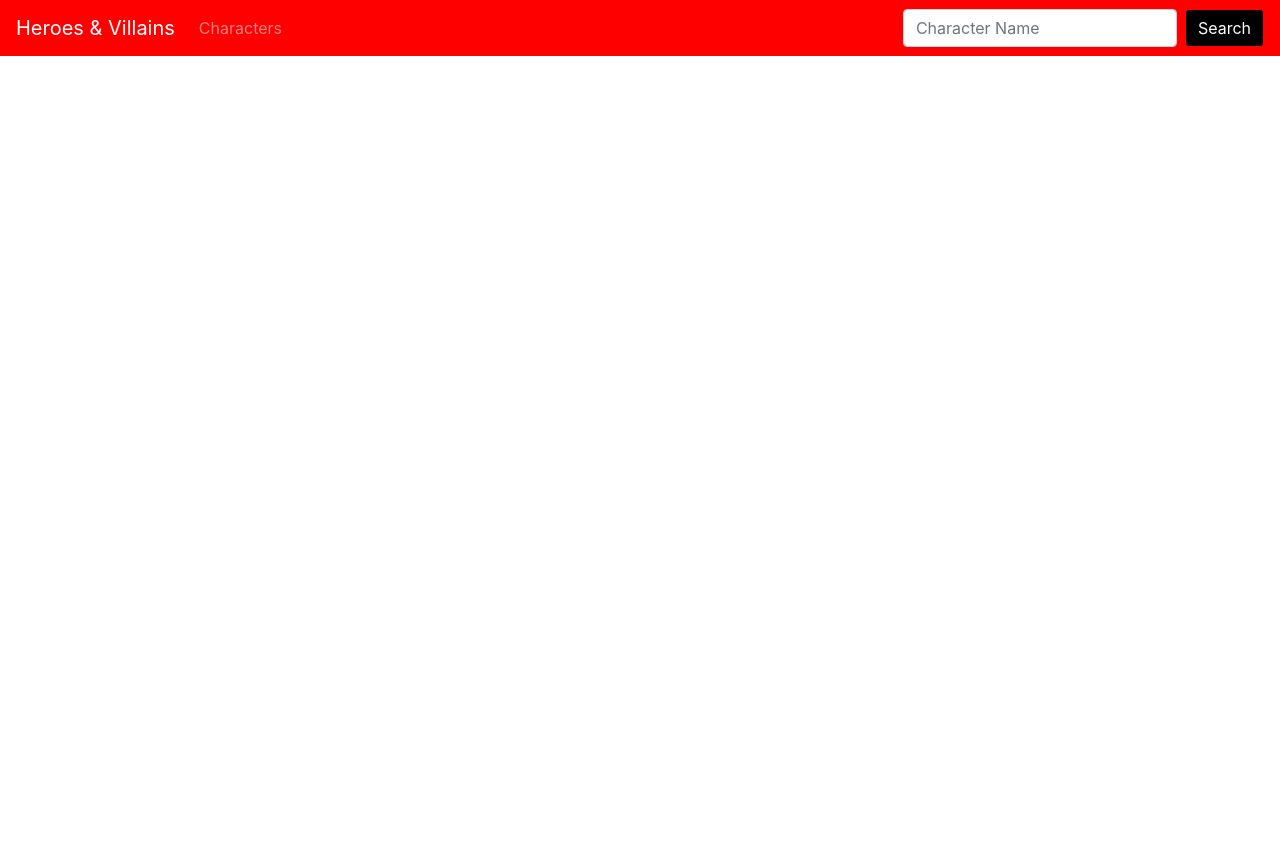
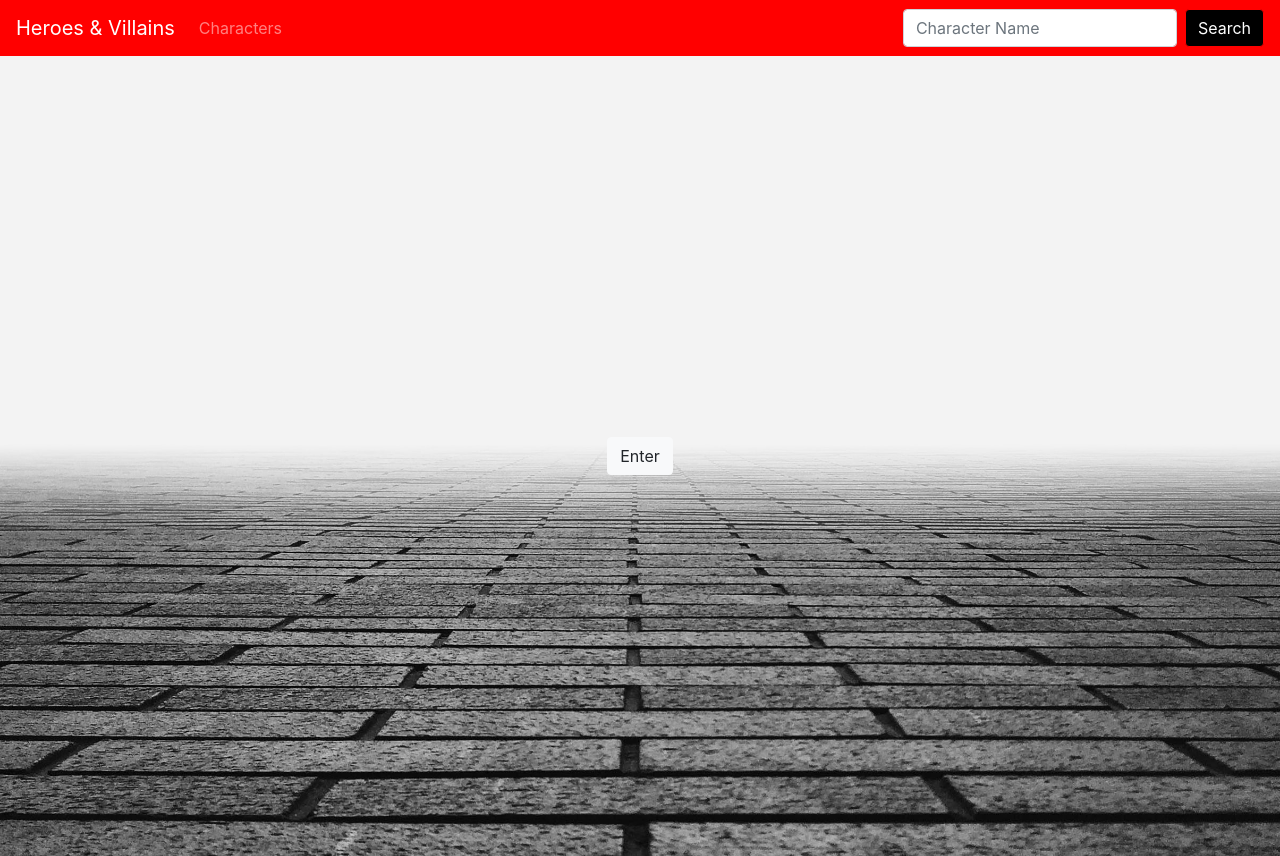
Before and after one commit to bkeithbii/MERN, a React (Create React App) app in the folder mern/: page / in a window 1280 px wide. Before the commit the page ends 800 px from the top, so only its background shows below. Built offline with nearby package versions, Linux system fonts and the light colour scheme.

Commit message:
Updates 1.1

```diff
--- a/mern/public/index.html
+++ b/mern/public/index.html
@@ -31,7 +31,17 @@
       crossorigin="anonymous"
     />
 
-    <title>React App</title>
+    <style>
+      html,
+      body,
+      #root,
+      #root > div {
+        height: 100%;
+        margin: 0;
+      }
+    </style>
+
+    <title>Heroes & Villains</title>
   </head>
   <body>
     <noscript>You need to enable JavaScript to run this app.</noscript>
--- a/mern/src/components/App/App.js
+++ b/mern/src/components/App/App.js
@@ -1,7 +1,7 @@
 import "bootstrap/dist/css/bootstrap.min.css";
 import React, { Component } from "react";
 import "./App.css";
-import { Route, Link, Redirect } from "react-router-dom";
+import { Route } from "react-router-dom";
 import Header from "../Header/Header";
 import Character from "../Characters/Character";
 import Home from "../Home/Home";
@@ -14,7 +14,7 @@ class App extends Component {
           <Header />
         </nav>
         <main>
-          <Route path="/" component={Home} />
+          <Route exact path="/" component={Home} />
           <Route path="/characters" component={Character} />
         </main>
       </div>
--- a/mern/src/components/Characters/Character.css
+++ b/mern/src/components/Characters/Character.css
@@ -11,4 +11,6 @@
   flex-wrap: wrap;
   justify-content: space-evenly;
   margin-top: 50px;
+  background-image: url();
+  background-size: contain;
 }
--- a/mern/src/components/Client/Client.js
+++ b/mern/src/components/Client/Client.js
@@ -1,6 +1,7 @@
-const CHARACTER_ENDPOINT = "http://localhost:8080/character";
+const CHARACTER_ENDPOINT =
+  "https://heroes-and-villains-bb.herokuapp.com/character";
 
-// https://heroes-and-villains-bb.herokuapp.com/character
+//
 
 // http://localhost:8080/character
 
--- a/mern/src/components/Home/Home.css
+++ b/mern/src/components/Home/Home.css
@@ -0,0 +1,13 @@
+* {
+  box-sizing: border-box;
+}
+.homeContainer {
+  background-image: url("siyan-ren-5cwPfMLqYs0-unsplash.jpg");
+  background-size: cover;
+  background-repeat: no-repeat;
+  background-position: center;
+  height: 100vh;
+  display: flex;
+  justify-content: center;
+  align-items: center;
+}
--- a/mern/src/components/Home/Home.js
+++ b/mern/src/components/Home/Home.js
@@ -1,10 +1,17 @@
 import React, { Component } from "react";
 import { Link } from "react-router-dom";
+import Button from "react-bootstrap/Button";
 import "./Home.css";
 
 class Home extends Component {
   render() {
-    return <div></div>;
+    return (
+      <div className="homeContainer">
+        <Link to="/characters">
+          <Button variant="light">Enter</Button>
+        </Link>
+      </div>
+    );
   }
 }
 
--- a/package.json
+++ b/package.json
@@ -17,6 +17,8 @@
   },
   "homepage": "https://github.com/bkeithbii/MERN#readme",
   "dependencies": {
+    "react-bootstrap-table-next": "^4.0.0",
+    "react-bootstrap-table2-paginator": "^2.1.2",
     "react-router": "^5.1.2",
     "react-router-dom": "^5.1.2"
   }
```
Also changed, not shown: mern/src/components/Home/siyan-ren-5cwPfMLqYs0-unsplash.jpg (added), 1 other file (tests, documents, lock files or other folders).
